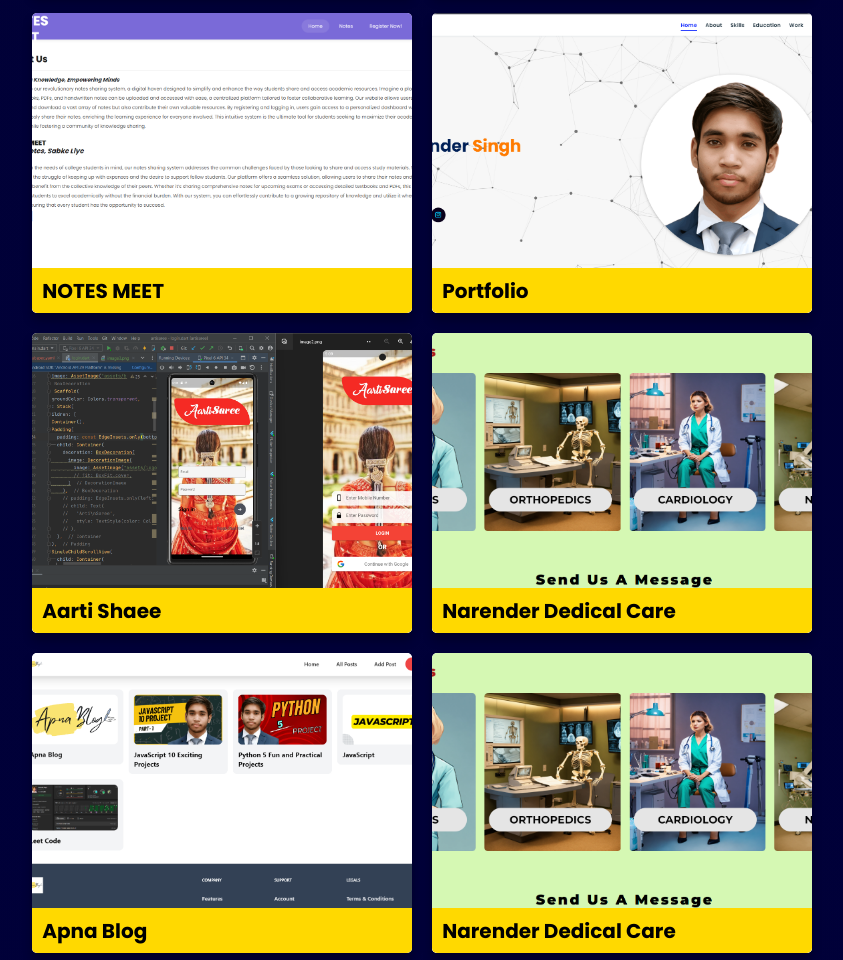
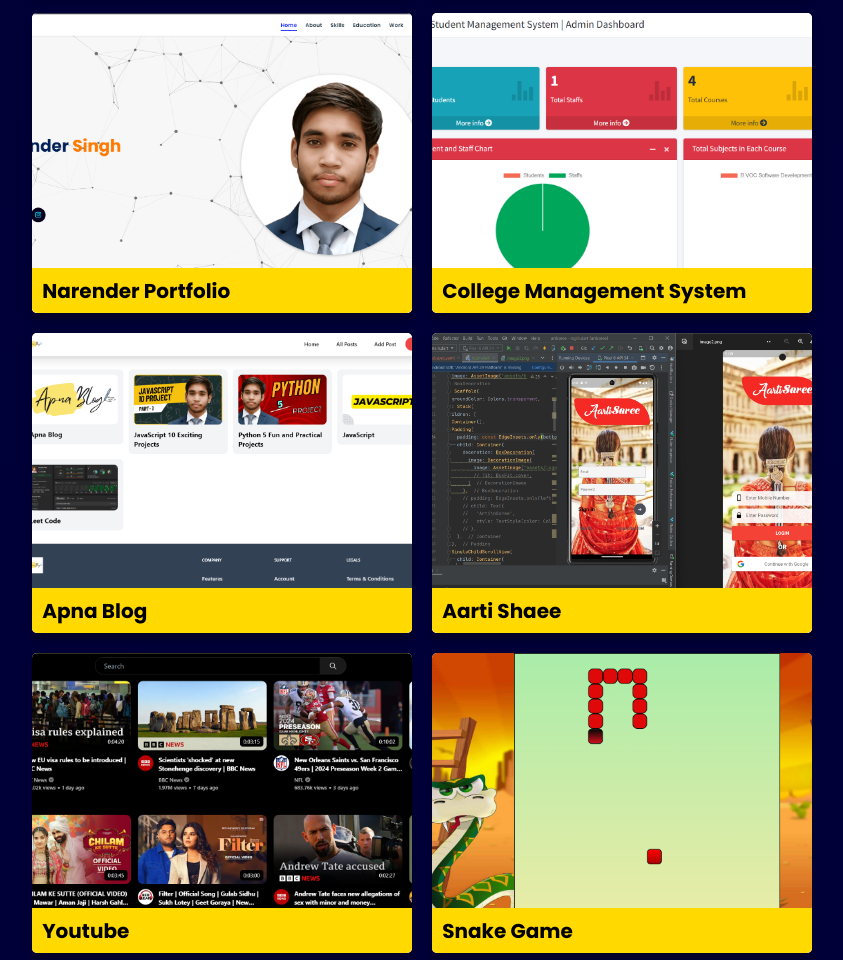
Before and after one commit to NarenderSD/Narender-Portfolio, a plain HTML site: page projects/index.html in a window 1280 px wide. Shown: the part 857-1817 px from the top of the page, without its empty margins (113-956 px from the left). Drawn offline with nearby package versions, Linux system fonts and the light colour scheme.

Commit message:
Project U1

```diff
--- a/assets/js/script.js
+++ b/assets/js/script.js
@@ -109,7 +109,7 @@ document.addEventListener('visibilitychange',
 
 // <!-- typed js effect starts -->
 var typed = new Typed(".typing-text", {
-    strings: ["frontend development", "backend development", "web designing", "android development", "web development"],
+    strings: ["software development", "frontend development", "backend development", "web designing", "web development", "flutter development", "android development","frappe/erpnext development", "wordpress development"],
     loop: true,
     typeSpeed: 50,
     backSpeed: 25,
--- a/projects/projects.json
+++ b/projects/projects.json
@@ -9,6 +9,16 @@
       "code": "https://apnablog.vercel.app/"
     }
   },
+  {
+    "name": "Yaar Vichar (Social Media App)",
+    "desc": "Built with the MERN stack (MongoDB, Express, React, and Node), this is Social Media App.",
+    "image": "yaarvichar",
+    "category": "mern",
+    "links": {
+      "view": "https://yaarvichar.onrender.com/",
+      "code": "https://github.com/NarenderSD/"
+    }
+  },
 
   {
     "name": "Narender Dedical Care",
@@ -17,7 +27,39 @@
     "category": "mern",
     "links": {
       "view": "https://www.linkedin.com/posts/narender-singh1_mernstack-webdevelopment-jobopenings-activity-7217547254591602688-FIpW?utm_source=share&utm_medium=member_desktop",
-      "code": "https://github.com/Narender-singh/instagram-mern"
+      "code": "https://hms-dashboard-murex.vercel.app/login"
+    }
+  },
+  {
+    "name": "NOTES MEET",
+    "desc": "Django full stack project with dashboard and website, this project use Python, Django, MySQL, HTML, CSS, and JavaScript.",
+    "image": "notesmeet",
+    "category": "django",
+    "links": {
+      "view": "https://notesmeet1.pythonanywhere.com/",
+      "code": "https://www.linkedin.com/feed/update/urn:li:activity:7220052127883149312/"
+    }
+  },
+
+  {
+    "name": "Narender Portfolio",
+    "desc": "Built with the MERN stack (MongoDB, Express, React, and Node), this project connects a website and a dashboard for seamless hospital management.",
+    "image": "portfolio",
+    "category": "web, basicweb",
+    "links": {
+      "view": "https://narender-portfolio.netlify.app/",
+      "code": "https://narender-portfolio.netlify.app/projects/"
+    }
+  },
+
+  {
+    "name": "College Management System",
+    "desc": "College Management System is a full stack project with dashboard and website, this project use Python, Django, MySQL, HTML, CSS, and JavaScript.",
+    "image": "cms",
+    "category": "django",
+    "links": {
+      "view": "#",
+      "code": "https://github.com/NarenderSD/College-Management-System?tab=readme-ov-file"
     }
   },
   {
@@ -32,97 +74,46 @@
   },
 
   {
-    "name": "Narender Dedical Care",
-    "desc": "Built with the MERN stack (MongoDB, Express, React, and Node), this project connects a website and a dashboard for seamless hospital management.",
-    "image": "logindj",
-    "category": "mern",
-    "links": {
-      "view": "https://www.linkedin.com/posts/narender-singh1_mernstack-webdevelopment-jobopenings-activity-7217547254591602688-FIpW?utm_source=share&utm_medium=member_desktop",
-      "code": "https://github.com/Narender-singh/instagram-mern"
-    }
-  },
-  {
-    "name": "NOTES MEET",
+    "name": "Aarti Shaee",
     "desc": "Full Stack Blogging App",
-    "image": "notesmeet",
-    "category": "mern",
+    "image": "android",
+    "category": "android, flutter",
     "links": {
       "view": "https://www.linkedin.com/posts/narender-singh1_fullstack-react-appwrite-activity-7171382873449517056-bPIv?utm_source=share&utm_medium=member_desktop",
       "code": "https://apnablog.vercel.app/"
     }
   },
 
+
   {
-    "name": "Portfolio",
-    "desc": "Built with the MERN stack (MongoDB, Express, React, and Node), this project connects a website and a dashboard for seamless hospital management.",
-    "image": "portfolio",
+    "name": "Youtube",
+    "desc": "Youtube Clone is a full stack project with dashboard and website, this project use MERN stack (MongoDB, Express, React, and Node).",
+    "image": "yt",
     "category": "mern",
     "links": {
-      "view": "https://www.linkedin.com/posts/narender-singh1_mernstack-webdevelopment-jobopenings-activity-7217547254591602688-FIpW?utm_source=share&utm_medium=member_desktop",
-      "code": "https://github.com/Narender-singh/instagram-mern"
+      "view": "https://youtube-ns.netlify.app/",
+      "code": "https://youtube-ns.netlify.app/"
     }
   },
   {
-    "name": "Aarti Shaee",
-    "desc": "Full Stack Blogging App",
-    "image": "android",
-    "category": "android",
+    "name": "Snake Game",
+    "desc": "Snake Game is a simple game built using HTML, CSS, and JavaScript.",
+    "image": "snakgame",
+    "category": "basicweb, games",
     "links": {
-      "view": "https://www.linkedin.com/posts/narender-singh1_fullstack-react-appwrite-activity-7171382873449517056-bPIv?utm_source=share&utm_medium=member_desktop",
-      "code": "https://apnablog.vercel.app/"
+      "view": "https://snakegame108.netlify.app/",
+      "code": "https://snakegame108.netlify.app/"
     }
   },
 
   {
-    "name": "Narender Dedical Care",
-    "desc": "Built with the MERN stack (MongoDB, Express, React, and Node), this project connects a website and a dashboard for seamless hospital management.",
-    "image": "instagrammern",
-    "category": "mern",
+    "name": "Age Calculator",
+    "desc": "Age calculator is calculate your age in years, months, days, hours, minutes, and seconds.",
+    "image": "age",
+    "category": "basicweb",
     "links": {
-      "view": "https://www.linkedin.com/posts/narender-singh1_mernstack-webdevelopment-jobopenings-activity-7217547254591602688-FIpW?utm_source=share&utm_medium=member_desktop",
-      "code": "https://github.com/Narender-singh/instagram-mern"
-    }
-  },
-  {
-    "name": "Apna Blog",
-    "desc": "Full Stack Blogging App",
-    "image": "notystackandroid",
-    "category": "mern",
-    "links": {
-      "view": "https://www.linkedin.com/posts/narender-singh1_fullstack-react-appwrite-activity-7171382873449517056-bPIv?utm_source=share&utm_medium=member_desktop",
-      "code": "https://apnablog.vercel.app/"
-    }
-  },
-
-  {
-    "name": "Narender Dedical Care",
-    "desc": "Built with the MERN stack (MongoDB, Express, React, and Node), this project connects a website and a dashboard for seamless hospital management.",
-    "image": "instagrammern",
-    "category": "mern",
-    "links": {
-      "view": "https://www.linkedin.com/posts/narender-singh1_mernstack-webdevelopment-jobopenings-activity-7217547254591602688-FIpW?utm_source=share&utm_medium=member_desktop",
-      "code": "https://github.com/Narender-singh/instagram-mern"
-    }
-  },
-  {
-    "name": "Apna Blog",
-    "desc": "Full Stack Blogging App",
-    "image": "notystackandroid",
-    "category": "mern",
-    "links": {
-      "view": "https://www.linkedin.com/posts/narender-singh1_fullstack-react-appwrite-activity-7171382873449517056-bPIv?utm_source=share&utm_medium=member_desktop",
-      "code": "https://apnablog.vercel.app/"
-    }
-  },
-
-  {
-    "name": "Narender Dedical Care",
-    "desc": "Built with the MERN stack (MongoDB, Express, React, and Node), this project connects a website and a dashboard for seamless hospital management.",
-    "image": "instagrammern",
-    "category": "mern",
-    "links": {
-      "view": "https://www.linkedin.com/posts/narender-singh1_mernstack-webdevelopment-jobopenings-activity-7217547254591602688-FIpW?utm_source=share&utm_medium=member_desktop",
-      "code": "https://github.com/Narender-singh/instagram-mern"
+      "view": "https://age-calculat.netlify.app/",
+      "code": "https://age-calculat.netlify.app/"
     }
   },
 
```
Also changed, not shown: 404.html (+1 -1 lines), index.html (+3 -0 lines), assets/images/projects/age.png (added), assets/images/projects/cms.png (added), assets/images/projects/snakgame.png (added), assets/images/projects/yaarvichar.png (added), assets/images/projects/yt.png (added).
